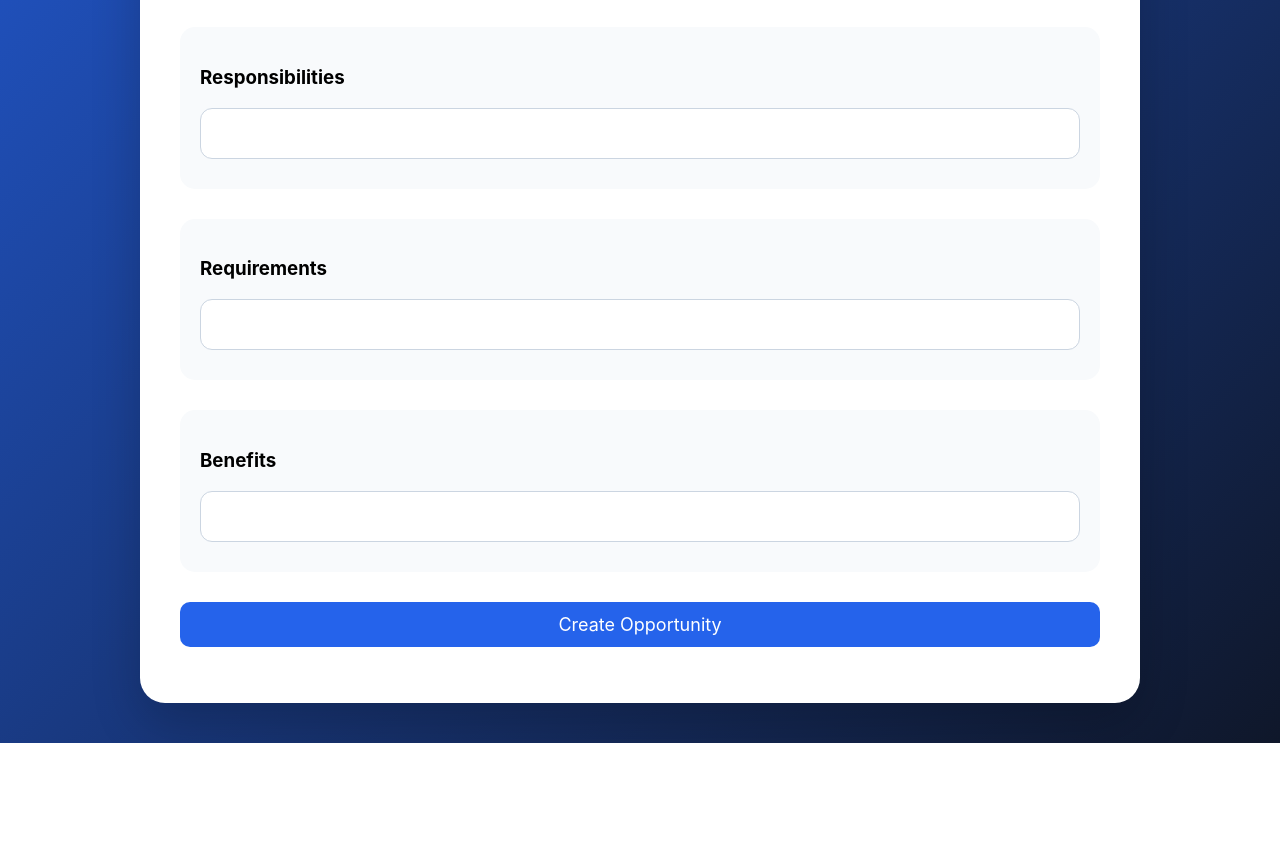
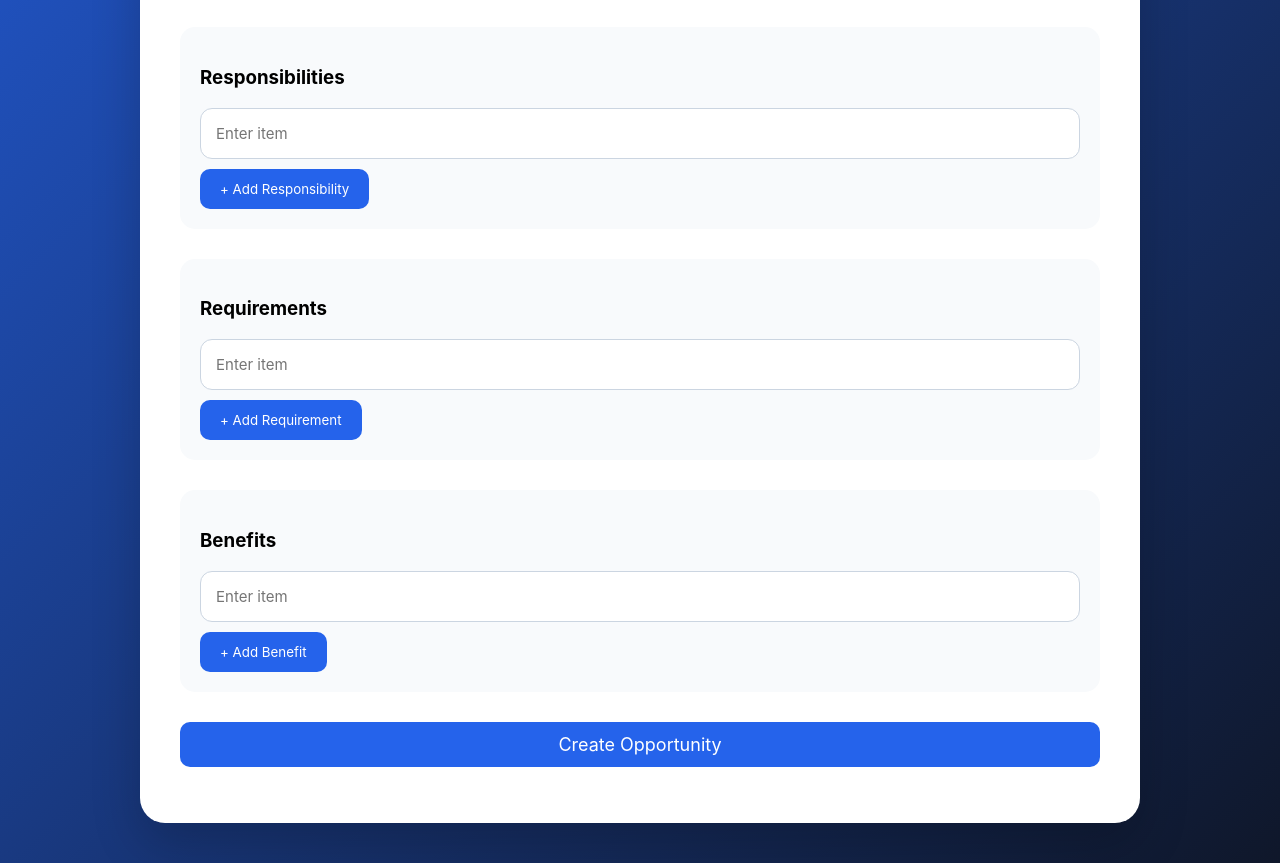
Before and after one commit to zitodev/TalentHub, a website: page public/opportunity.html in a window 1280 px wide. Shown: the part 705-1568 px from the top of the page. Before the commit the page ends 1448 px from the top, so only its background shows below. Drawn offline with Linux system fonts and the light colour scheme.

Commit message:
back to initail code

```diff
--- a/public/opportunity.html
+++ b/public/opportunity.html
@@ -199,7 +199,7 @@
 
           <div class="input-box">
             <select id="category">
-              <option value="">Select Category</option>
+              <option>Select Category</option>
 
               <option>Job</option>
 
@@ -215,7 +215,7 @@
 
           <div class="input-box">
             <select id="opportunityType">
-              <option value="">Opportunity Type</option>
+              <option>Opportunity Type</option>
 
               <option>Full-time</option>
 
@@ -263,18 +263,31 @@
         <div class="array-section">
           <h3>Responsibilities</h3>
 
-          <input type="text" id="Responsibilities" />
+          <div id="responsibilities"></div>
+
+          <button type="button" onclick="addField('responsibilities')">
+            + Add Responsibility
+          </button>
         </div>
 
         <div class="array-section">
           <h3>Requirements</h3>
-          <input type="text" id="Requirements" />
+
+          <div id="requirements"></div>
+
+          <button type="button" onclick="addField('requirements')">
+            + Add Requirement
+          </button>
         </div>
 
         <div class="array-section">
           <h3>Benefits</h3>
 
-          <input type="text" id="benefits" />
+          <div id="benefits"></div>
+
+          <button type="button" onclick="addField('benefits')">
+            + Add Benefit
+          </button>
         </div>
 
         <button class="submit">Create Opportunity</button>
@@ -296,9 +309,34 @@
         }
       };
 
-      const form = document.getElementById("opportunityForm");
-      form.addEventListener("submit", async (e) => {
+      function addField(id) {
+        const div = document.getElementById(id);
+
+        const input = document.createElement("input");
+
+        input.type = "text";
+
+        input.placeholder = "Enter item";
+
+        div.appendChild(input);
+      }
+
+      addField("responsibilities");
+
+      addField("requirements");
+
+      addField("benefits");
+
+      document
+        .getElementById("opportunityForm")
+        .addEventListener("submit", async (e) => {
           e.preventDefault();
+
+          const getArray = (id) => {
+            return [
+              ...document.getElementById(id).querySelectorAll("input"),
+            ].map((x) => x.value);
+          };
 
           const data = {
             title: title.value,
@@ -313,11 +351,11 @@
 
             duration: duration.value,
 
-          responsibilities: responsibilities.value,
+            responsibilities: getArray("responsibilities"),
 
-          requirements: requirements.value,
+            requirements: getArray("requirements"),
 
-          benefits: benefits.value,
+            benefits: getArray("benefits"),
 
             startDate: startDate.value,
           };
@@ -339,10 +377,8 @@
           );
 
           const result = await response.json();
-        console.log(result);
 
           if (response.ok) {
-          console.log(response);
             document.getElementById("message").innerHTML =
               "✅ Opportunity Created Successfully";
           } else {
```
Lines whose indentation alone changed are shown as unchanged.
